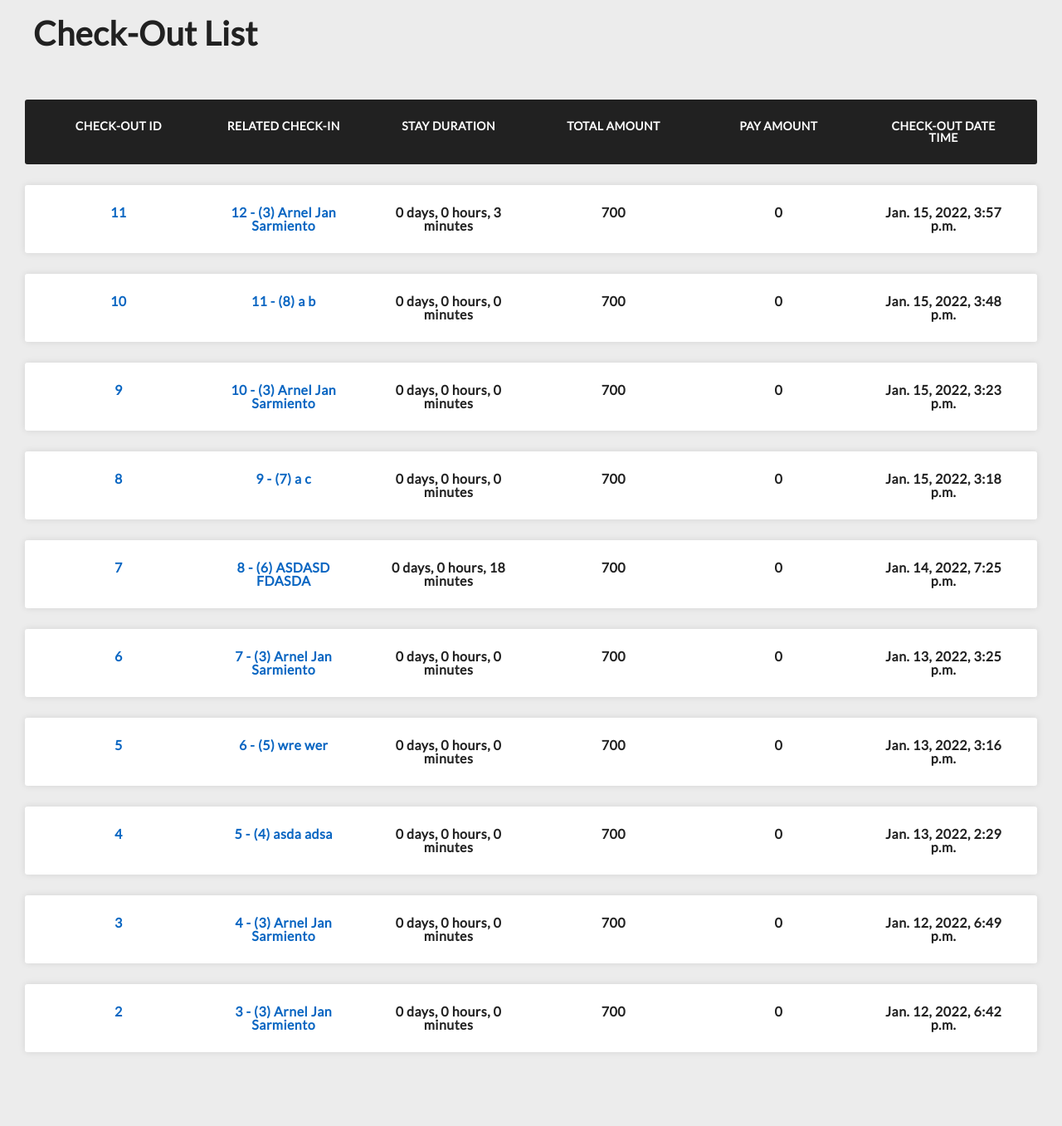
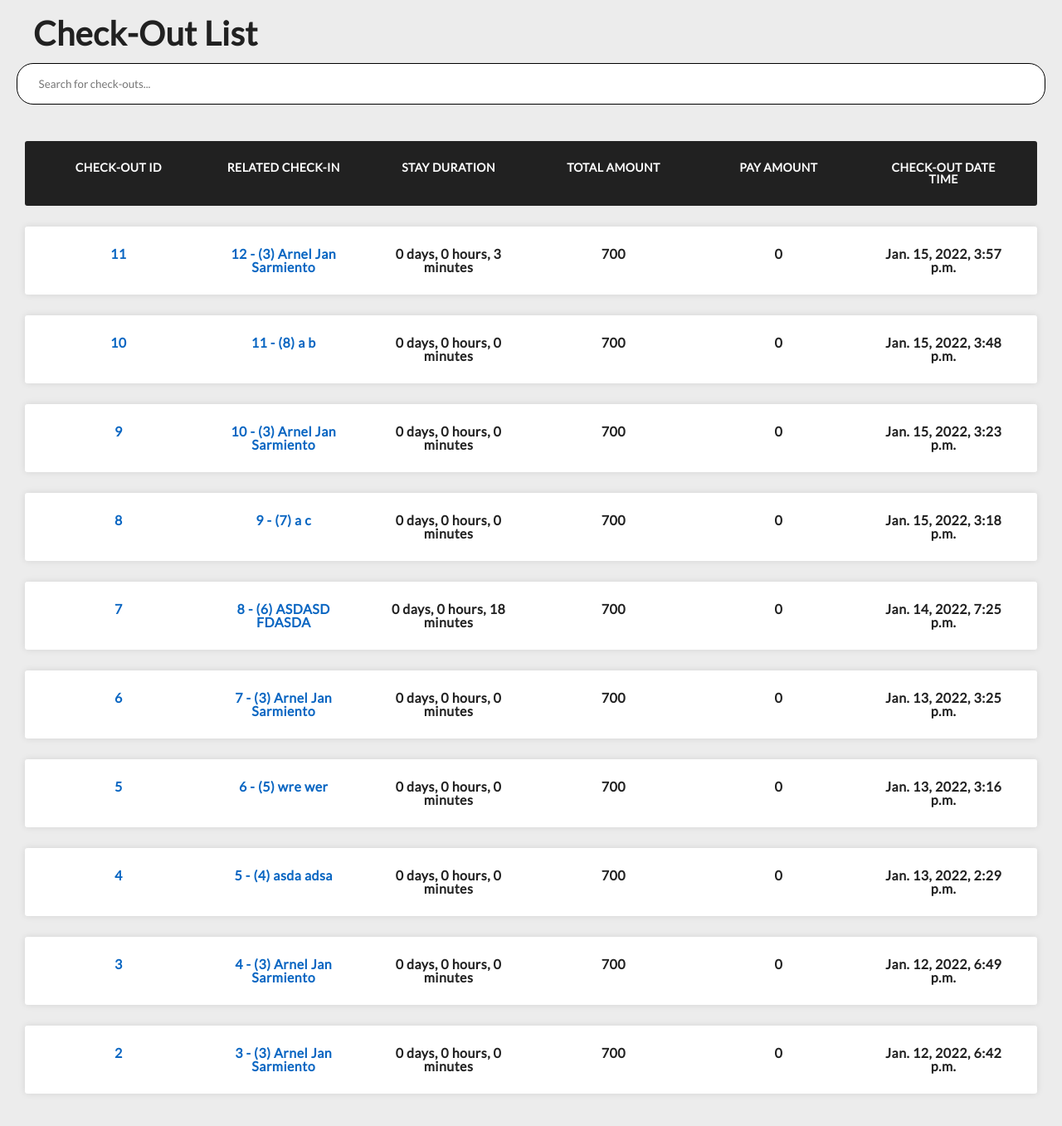
Before and after one commit to ArJSarmiento/CPIC-Hotel, a Django app: page /checkouts in a window 1280 px wide. Shown: the part 70-1427 px from the top of the page at 83% size. Run offline with Django 3.2, Linux system fonts and the light colour scheme; a user stored in the database is signed in; data comes from the database, SQL or seed files in the repository; some libraries are stand-ins or nearby versions.

Commit message:
added search

```diff
--- a/hotelSystem/static/hotelSystem/css/table.css
+++ b/hotelSystem/static/hotelSystem/css/table.css
@@ -264,3 +264,13 @@ body {
 .comma:not(:first-child):before {
   content: ", ";
 }
+
+#myInput{
+  outline: 0;
+  width: 100%;
+  padding: 1rem 1.6rem;
+  appearance: none;
+  border-radius: 20px;
+  border: 1px solid black;
+  font-family: 'Lato';
+}
--- a/hotelSystem/templates/hotelSystem/checkinList.html
+++ b/hotelSystem/templates/hotelSystem/checkinList.html
@@ -8,6 +8,7 @@
 {% block additional-static %}
   <script src="{% static 'hotelSystem/js/modalRedirect.js' %}"></script>
   <script src="{% static 'hotelSystem/js/commaNumbers.js' %}"></script>
+  <script type="text/javascript" src="{% static 'hotelSystem/js/search.js' %}"></script>
   <link rel="stylesheet" href="https://cdnjs.cloudflare.com/ajax/libs/meyer-reset/2.0/reset.min.css">
   <link href="{% static 'hotelSystem/css/table.css' %}" rel="stylesheet">
 {% endblock %}
@@ -15,6 +16,8 @@
 {% block body %}
   <h1>{{title}}</h1>
   <br>
+
+  <input type="text" id="myInput" placeholder="Search for check-ins..." title="Type in a name">
 
   <div class="modal-container" id="modal-opened">
     <form class="modal" action="{% url 'checkout'%}" method="post">
@@ -28,6 +31,7 @@
       <input type="hidden" class="modalhidden" name="checkin_id" value="">
       <input class="modal_btn" type="submit" value="Confirm &rarr;">
       <a href="#modal-closed" class="link-2" id="frontend"></a>
+
     </form>
   </div>
 
@@ -47,7 +51,7 @@
       </li>
       {% for c in checkIns %}
           <li class="table-row">
-              <a class="col col-1" data-label="Check-In" href="{% url 'checkin_view' c.id %}">
+              <a class="col col-1 leaderboard__name" data-label="Check-In" href="{% url 'checkin_view' c.id %}">
                 {{c}}
               </a>
               <a class="col col-2" data-label="Reservation" href="{% url 'reservations_view' c.reservation.reservation_id %}">
--- a/hotelSystem/templates/hotelSystem/checkoutList.html
+++ b/hotelSystem/templates/hotelSystem/checkoutList.html
@@ -7,14 +7,16 @@
 
 {% block additional-static %}
   <script src="{% static 'hotelSystem/js/commaNumbers.js' %}"></script>
-
+  <link href="{% static 'hotelSystem/css/table.css' %}" rel="stylesheet">
   <link rel="stylesheet" href="https://cdnjs.cloudflare.com/ajax/libs/meyer-reset/2.0/reset.min.css">
   <link href="{% static 'hotelSystem/css/table.css' %}" rel="stylesheet">
+  <script type="text/javascript" src="{% static 'hotelSystem/js/search.js' %}"></script>
 {% endblock %}
 
 {% block body %}
   <h1>{{title}}</h1>
   <br>
+  <input type="text" id="myInput" placeholder="Search for check-outs..." title="Type in a name">
 
   <div class="reserveTable">
     <ul class="responsive-table">
@@ -28,10 +30,10 @@
       </li>
       {% for c in checkOuts %}
           <li class="table-row">
-              <a class="col col-1" data-label="Check-Out ID" href="{% url 'checkout_view' c.id %}">
+              <a class="col col-1 " data-label="Check-Out ID" href="{% url 'checkout_view' c.id %}">
                 {{c.id}}
               </a>
-              <a class="col col-2" data-label="Related Check-in" href="{% url 'checkin_view' c.check_in.id %}" >
+              <a class="col col-2 leaderboard__name" data-label="Related Check-in" href="{% url 'checkin_view' c.check_in.id %}" >
                 {{c.check_in}}
               </a>
               <div class="col col-3" data-label="Stay Duration">
--- a/hotelSystem/templates/hotelSystem/customers.html
+++ b/hotelSystem/templates/hotelSystem/customers.html
@@ -6,12 +6,14 @@
 
 {% block additional-static %}
     <link href="{% static 'hotelSystem/css/customers.css' %}" rel="stylesheet">
+    <script type="text/javascript" src="{% static 'hotelSystem/js/search.js' %}"></script>
 {% endblock %}
 
 {% block body %}
     <h1>Guests</h1>
     <br>
     <main class="leaderboard__profiles">
+        <input type="text" id="myInput" placeholder="Search for customers..." title="Type in a name">
         {% for c in reservations %}
             <a href="{% url 'customer_view' c.customer_id %}">
                 <article class="leaderboard__profile">
--- a/hotelSystem/templates/hotelSystem/reservations.html
+++ b/hotelSystem/templates/hotelSystem/reservations.html
@@ -9,12 +9,13 @@
   <script src="{% static 'hotelSystem/js/modalRedirect.js' %}"></script>
   <link rel="stylesheet" href="https://cdnjs.cloudflare.com/ajax/libs/meyer-reset/2.0/reset.min.css">
   <link href="{% static 'hotelSystem/css/table.css' %}" rel="stylesheet">
+  <script type="text/javascript" src="{% static 'hotelSystem/js/search.js' %}"></script>
 {% endblock %}
 
 {% block body %}
   <h1>Reservations</h1>
   <br>
-
+  <input type="text" id="myInput" placeholder="Search for reservations..." title="Type in a name">
   <div class="modal-container" id="modal-opened">
     <form class="modal"  action="{% url 'checkin'%}" method="post">
       {% csrf_token %}
@@ -34,7 +35,7 @@
     <div class="reserveTable">
       <ul class="responsive-table">
         <li class="table-header">
-          <div class="col col-1">Reservation Id</div>
+          <div class="col col-1 leaderboard__name">Reservation Id</div>
           <div class="col col-2">Customer</div>
           <div class="col col-3">No of Children</div>
           <div class="col col-4">No of Adults</div>
```
Also changed, not shown: hotelSystem/static/hotelSystem/css/customers.css (+10 -0 lines).
